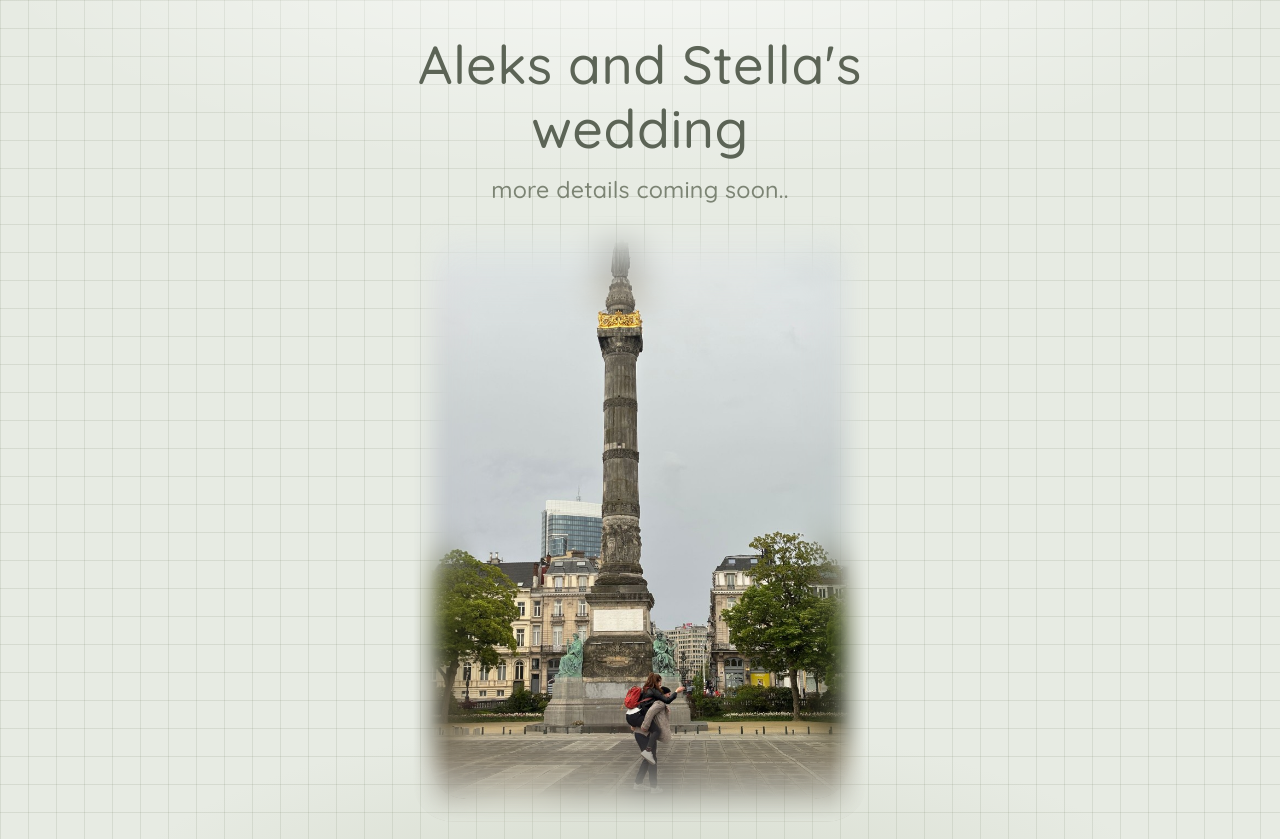
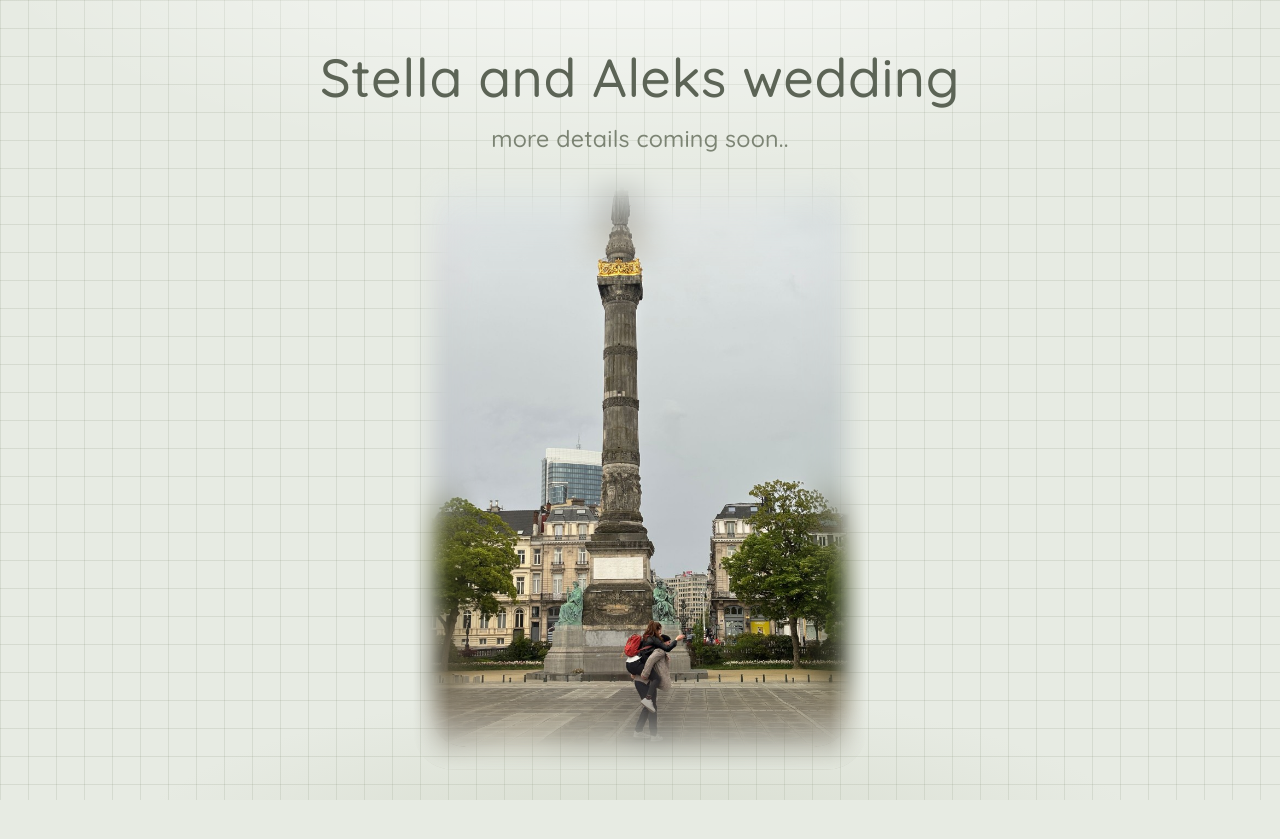
Before and after one commit to aleksmkolev/wedding-webpage, a plain HTML site: page index.html in a window 1280 px wide. After the commit the page ends 800 px from the top, so only its background shows below. Drawn offline with Linux system fonts and the light colour scheme.

Commit message:
Fix HTML structure and update wedding title

```diff
--- a/index.html
+++ b/index.html
@@ -13,7 +13,7 @@
 <body>
   <main>
     <div class="intro">
-      <h1>Aleks and Stella's wedding</h1>
+      <h1>Stella and Aleks wedding</h1>
       <p>more details coming soon..</p>
     </div>
     <figure class="photo">
```
